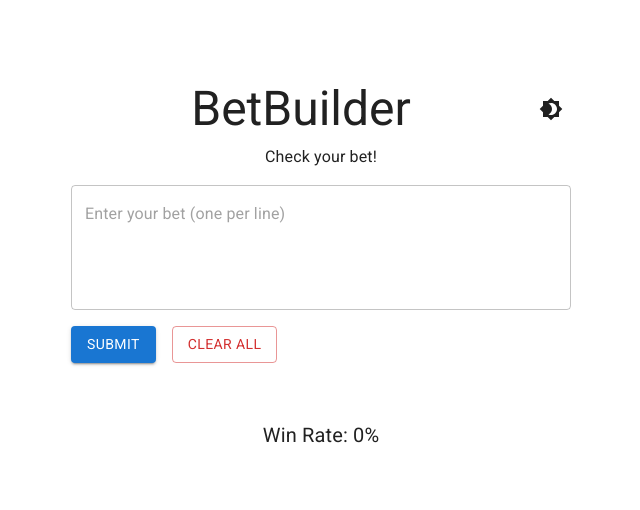
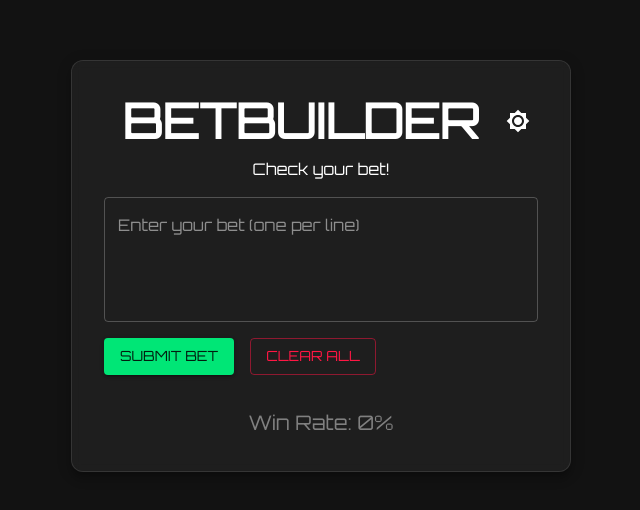
Before and after one commit to elmonickcool/betbuilder-checklist-app, a React (Vite) app: page / in a window 1280 px wide. Shown: the part 134-644 px from the top of the page, without its empty margins (319-959 px from the left). Built offline with nearby package versions, Linux system fonts and the light colour scheme.

Commit message:
enhanced theme and font

```diff
--- a/package.json
+++ b/package.json
@@ -12,6 +12,7 @@
   "dependencies": {
     "@emotion/react": "^11.14.0",
     "@emotion/styled": "^11.14.0",
+    "@fontsource/orbitron": "^5.2.5",
     "@fontsource/roboto": "^5.2.5",
     "@mui/icons-material": "^7.1.1",
     "@mui/material": "^7.1.1",
--- a/src/App.jsx
+++ b/src/App.jsx
@@ -1,5 +1,6 @@
 import * as React from "react";
 import "@fontsource/roboto/400.css";
+import "@fontsource/orbitron/400.css";
 import {
   Typography,
   Box,
@@ -17,11 +18,28 @@ import { Brightness4, Brightness7 } from "@mui/icons-material";
 export default function App() {
   const [text, setText] = React.useState("");
   const [items, setItems] = React.useState([]);
-  const [darkMode, setDarkMode] = React.useState(false);
+  const [darkMode, setDarkMode] = React.useState(true); // Start with dark mode
 
   const theme = createTheme({
     palette: {
       mode: darkMode ? "dark" : "light",
+      primary: {
+        main: "#00e676", // neon green
+      },
+      secondary: {
+        main: "#ff1744", // vibrant red
+      },
+      background: {
+        default: darkMode ? "#121212" : "#f4f4f4",
+        paper: darkMode ? "rgba(255,255,255,0.05)" : "rgba(0,0,0,0.03)",
+      },
+    },
+    typography: {
+      fontFamily: "'Orbitron', 'Roboto', sans-serif",
+      h3: {
+        fontWeight: 700,
+        textTransform: "uppercase",
+      },
     },
   });
 
@@ -67,14 +85,30 @@ export default function App() {
         flexDirection="column"
         justifyContent="center"
         alignItems="center"
-        minHeight="100vh"
-        padding={2}
+        sx={{
+          minHeight: "100vh",
+          padding: 2,
+          backgroundColor: theme.palette.background.default,
+          color: theme.palette.text.primary,
+        }}
+      >
+        <Box
+          sx={{
+            width: { xs: "100%", sm: "500px" },
+            backgroundColor: theme.palette.background.paper,
+            borderRadius: 3,
+            padding: 4,
+            boxShadow: darkMode ? 8 : 3,
+            backdropFilter: "blur(5px)",
+            border: darkMode
+              ? "1px solid rgba(255,255,255,0.1)"
+              : "1px solid rgba(0,0,0,0.1)",
+          }}
         >
           <Box
             display="flex"
             justifyContent="space-between"
             alignItems="center"
-          width={{ xs: "100%", sm: "500px" }}
           >
             <Typography variant="h3" textAlign="center" flexGrow={1}>
               BetBuilder
@@ -84,7 +118,10 @@ export default function App() {
             </IconButton>
           </Box>
 
-        <Typography variant="body1" sx={{ marginTop: 1, textAlign: "center" }}>
+          <Typography
+            variant="body1"
+            sx={{ marginTop: 1, textAlign: "center" }}
+          >
             Check your bet!
           </Typography>
 
@@ -96,7 +133,6 @@ export default function App() {
               flexDirection: "column",
               gap: 2,
               marginTop: 2,
-            width: { xs: "100%", sm: "500px" },
             }}
           >
             <TextField
@@ -109,21 +145,16 @@ export default function App() {
             />
 
             <Stack direction="row" spacing={2}>
-            <Button type="submit" variant="contained">
-              Submit
+              <Button type="submit" variant="contained" color="primary">
+                Submit Bet
               </Button>
-            <Button variant="outlined" color="error" onClick={handleClearAll}>
+              <Button variant="outlined" color="secondary" onClick={handleClearAll}>
                 Clear All
               </Button>
             </Stack>
           </Box>
 
-        <Box
-          sx={{
-            marginTop: 4,
-            width: { xs: "100%", sm: "500px" },
-          }}
-        >
+          <Box sx={{ marginTop: 4 }}>
             {items.map((item, index) => (
               <FormControlLabel
                 key={index}
@@ -147,9 +178,21 @@ export default function App() {
             ))}
           </Box>
 
-        <Typography variant="h6" sx={{ marginTop: 3 }}>
+          <Typography
+            variant="h6"
+            sx={{
+              marginTop: 3,
+              color: checkedCount > 0 ? "#00e676" : "gray",
+              textShadow:
+                checkedCount > 0
+                  ? "0 0 6px rgba(0, 230, 118, 0.7)"
+                  : "none",
+              textAlign: "center",
+            }}
+          >
             Win Rate: {winRate}%
           </Typography>
+        </Box>
       </Box>
     </ThemeProvider>
   );
```
Also changed, not shown: 1 other file (tests, documents, lock files or other folders). Lines whose indentation alone changed are shown as unchanged.
